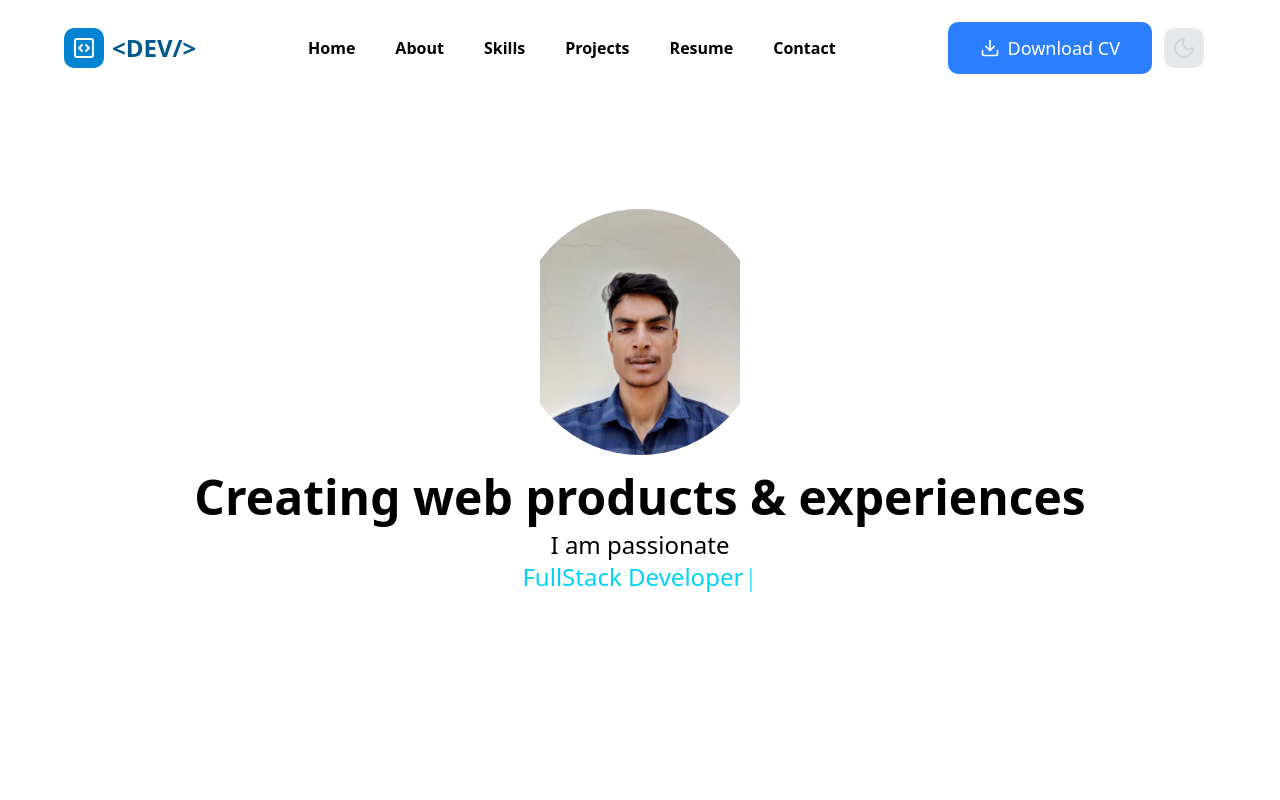
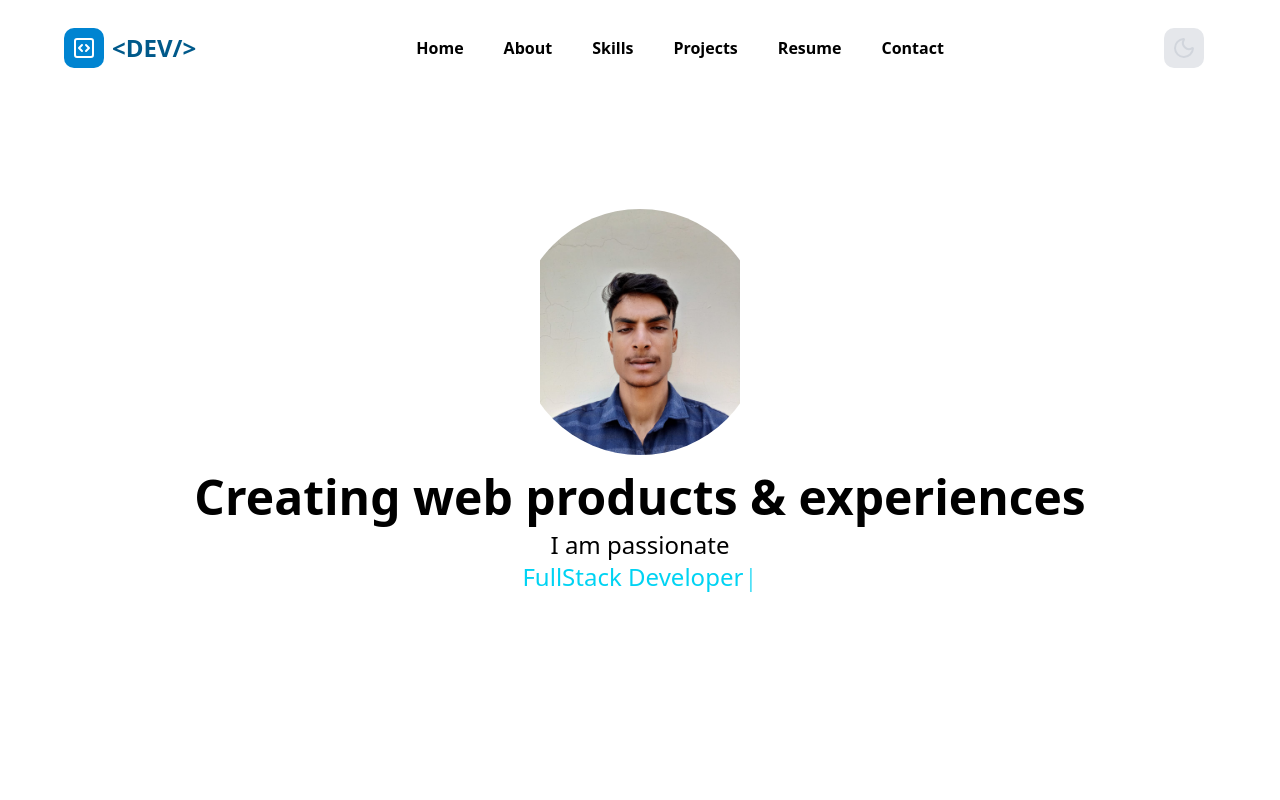
Before and after one commit to Ankit91-prajapati/new-Portfolio, a Next.js app: page / in a window 1280 px wide. Shown: the top 800 px of the page. Built offline with nearby package versions, Linux system fonts and the light colour scheme.

Commit message:
update nav

```diff
--- a/components/layout/navbar/nav.tsx
+++ b/components/layout/navbar/nav.tsx
@@ -36,10 +36,6 @@ const Nav = () => {
           ))}
         </div>
         <div className="flex items-center space-x-3">
-            <button className="px-8 py-3.5 text-lg cursor-pointer rounded-lg bg-blue-500 hover:bg-blue-800 transition-all duration-200 text-white flex items-center space-x-2 h-13">
-              <DownloadIcon className="w-5 h-5"/>
-              <span>Download CV</span>
-            </button>
             <ThemeToggler/>
             <MenuIcon className=" transition-transform hover:scale-120 lg:hidden " onClick={()=>setOpenNav(true)}/>
         </div>
```
